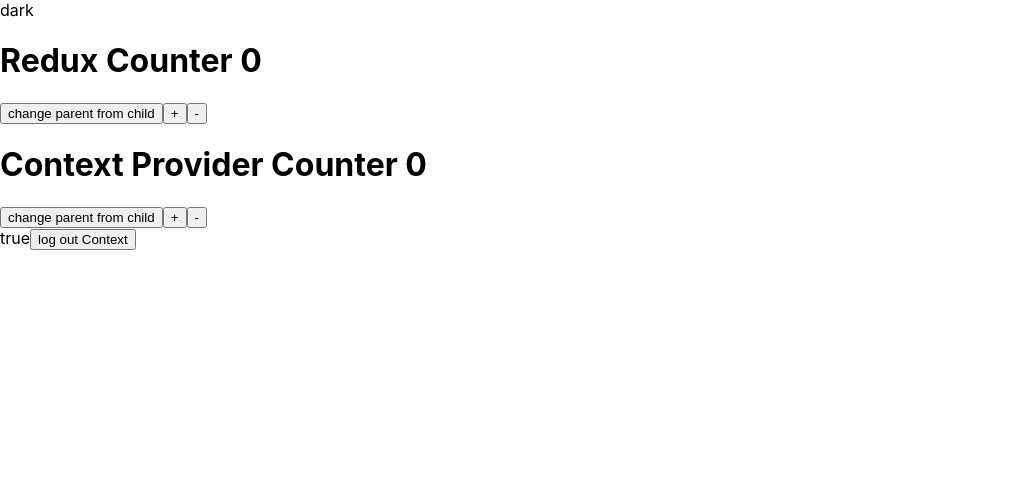
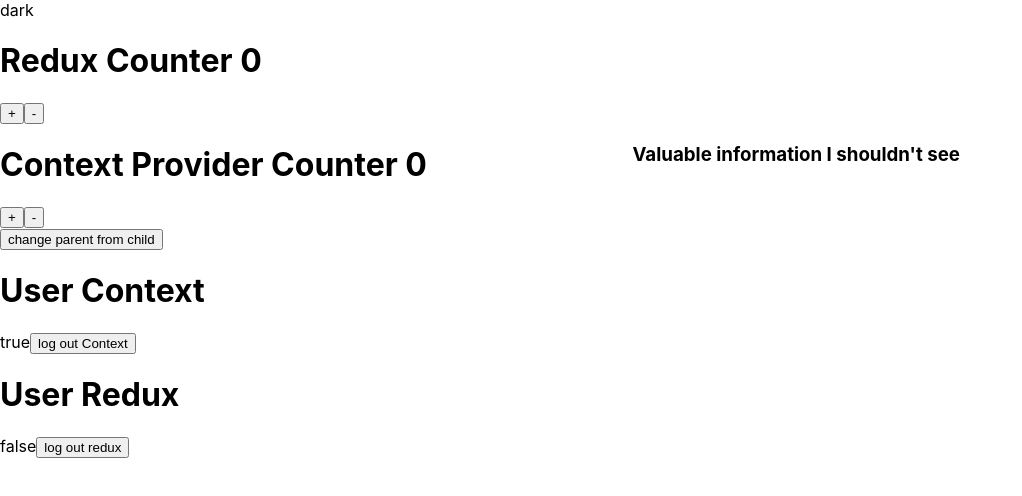
Before and after one commit to vishnuprasadkv55/redux-test, a React (Create React App) app: page / in a window 1280 px wide. Both pictures are taken after a click on the button "log out Context". Shown: the top 496 px of the page, without its empty margins (0-1022 px from the left). Built offline with nearby package versions, Linux system fonts and the light colour scheme.

Commit message:
added total providers

```diff
--- a/src/actions/index.js
+++ b/src/actions/index.js
@@ -10,3 +10,9 @@
         type: 'DECREMENT'
     }
 }
+
+export const signIn = () =>{
+    return {
+        type: 'SIGNIN'
+    }
+}
--- a/src/components/increment.js
+++ b/src/components/increment.js
@@ -2,12 +2,14 @@
 import { useDispatch, useSelector } from "react-redux";
 import { decrement, increment } from "../actions";
 import { useCounter } from "../context/counter-context";
+import { useUser } from "../context/logged-context";
 const Increment = ({ setHello, hello }) => {
   const counter = useSelector((state) => state.counter);
   const isLogged = useSelector((state) => state.isLogged);
   const dispatch = useDispatch();
+  const [user] = useUser()
   const [count, setCount] = useCounter();
-  console.log(hello + "child reinstantiated");
+  console.log("child reinstantiated");
   useEffect(() => {
     console.log("child rerendered");
   });
@@ -15,22 +17,20 @@
     <div className="Hello">
       <div>
         <h1>Redux Counter {counter}</h1>
-        <button onClick={() => setHello("dark changed" + Math.random())}>
-          change parent from child
-        </button>
         <button onClick={() => dispatch(increment(5))}>+</button>
         <button onClick={() => dispatch(decrement())}>-</button>
-        {isLogged && <h3>Valuable information I shouldn't see</h3>}
+        <div style={{position: "fixed", right: '25%'}} >
+        {(isLogged || user) && <h3>Valuable information I shouldn't see</h3>}</div>
       </div>
       <div>
         <h1>Context Provider Counter {count}</h1>
-        <button onClick={() => setHello("dark changed" + Math.random())}>
+        <button onClick={() => setCount(count + 1)}>+</button>
+        <button onClick={() => setCount(count - 1)}>-</button>
+      </div>
+
+      <button onClick={() => setHello("dark changed" + Math.random())}>
           change parent from child
         </button>
-        <button onClick={() => setCount(count + 1)}>+</button>
-        <button onClick={() => setCount(count - 1)}>-</button>
-        {isLogged && <h3>Valuable information I shouldn't see</h3>}
-      </div>
     </div>
   );
 };
--- a/src/components/user.js
+++ b/src/components/user.js
@@ -1,17 +1,29 @@
-import { useContext, useEffect } from "react";
+import { useEffect } from "react";
+import { useDispatch, useSelector } from "react-redux";
+import { signIn } from "../actions";
 import { useUser } from "../context/logged-context";
 
 const User = () => {
   const [loggedIn, setLoggedIn] = useUser();
-  console.log("reinstantiated context user");
+  console.log("reinstantiated user");
   useEffect(() => {
-    console.log("rerendered context user");
+    console.log("rerendered user");
   });
+  const dispatch = useDispatch();
+  const userLoggedIn = useSelector((state)=> state.isLogged)
   return (
-    <div>
-      {String(loggedIn)}
-      <button onClick={() => setLoggedIn(!loggedIn)}>log out Context</button>
-    </div>
+    <>
+      <div>
+        <h1>User Context</h1>
+        {String(loggedIn)}
+        <button onClick={() => setLoggedIn(!loggedIn)}>log out Context</button>
+      </div>
+      <div>
+        <h1>User Redux</h1>
+        {String(userLoggedIn)}
+        <button onClick={() => dispatch(signIn())}>log out redux</button>
+      </div>
+    </>
   );
 };
 
```
Also changed, not shown: src/context/index.js (+4 -3 lines).
